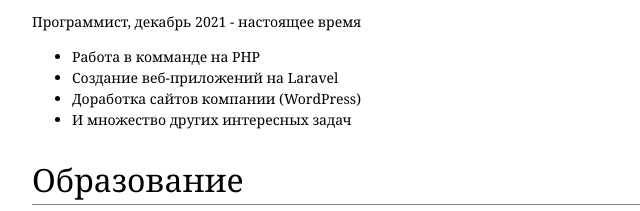
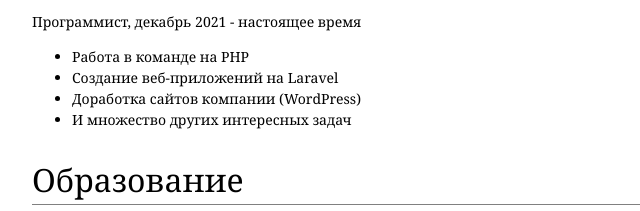
Before and after one commit to titoff1990/my-resume, a plain HTML site: page index.html in a window 1280 px wide. Shown: the part 503-714 px from the top of the page, 208-848 px from the left. Drawn offline with Linux system fonts and the light colour scheme.

Commit message:
Update index.html

```diff
--- a/index.html
+++ b/index.html
@@ -24,7 +24,7 @@
                  <h3>UBS Technologies Россия</h3>
                  <p>Программист, декабрь 2021 - настоящее время</p>
                  <ul>
-                     <li>Работа в комманде на PHP</li>
+                     <li>Работа в команде на PHP</li>
                      <li>Создание веб-приложений на Laravel</li>
                      <li>Доработка сайтов компании (WordPress)</li>
                      <li>И множество других интересных задач</li>
```
